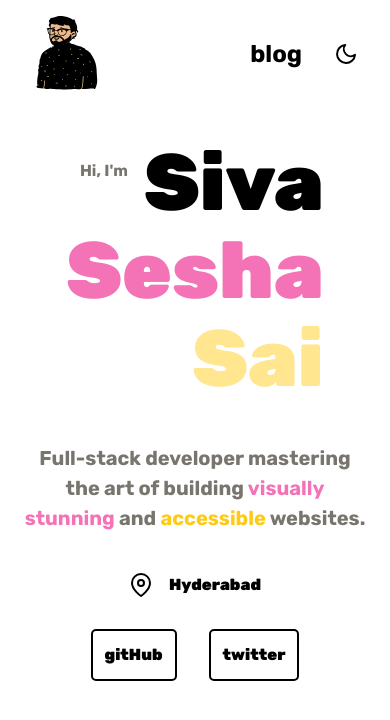
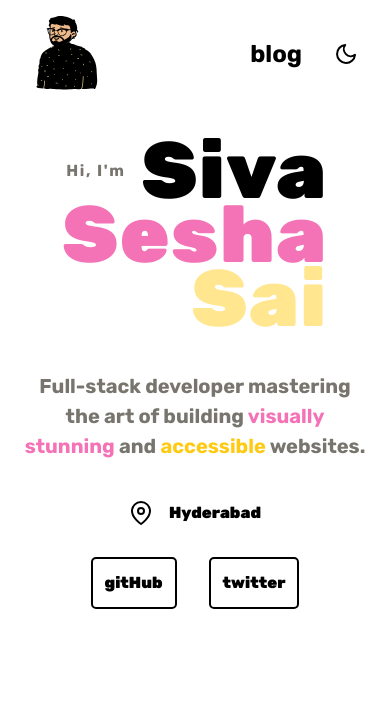
Before and after one commit to avsssai/devBlog, a Next.js app: page / in a window 390 px wide. Shown: the top 720 px of the page. Built offline with nearby package versions, Linux system fonts and the light colour scheme.

Commit message:
visual tweaks to mobile layout

```diff
--- a/src/components/HomePage/HomePage.js
+++ b/src/components/HomePage/HomePage.js
@@ -61,7 +61,8 @@ const Row = styled.div`
   display: flex;
   font-size: 5rem;
   font-weight: 900;
-  line-height: 5.5rem;
+  line-height: 4rem;
+  letter-spacing: 0.1rem;
   justify-content: flex-end;
 `;
 const Intro = styled.span`
--- a/src/pages/index.js
+++ b/src/pages/index.js
@@ -1,5 +1,4 @@
 import styled from 'styled-components';
-import Button from '../components/Button';
 import Header from '../components/Header';
 import HomePage from '../components/HomePage';
 
```
